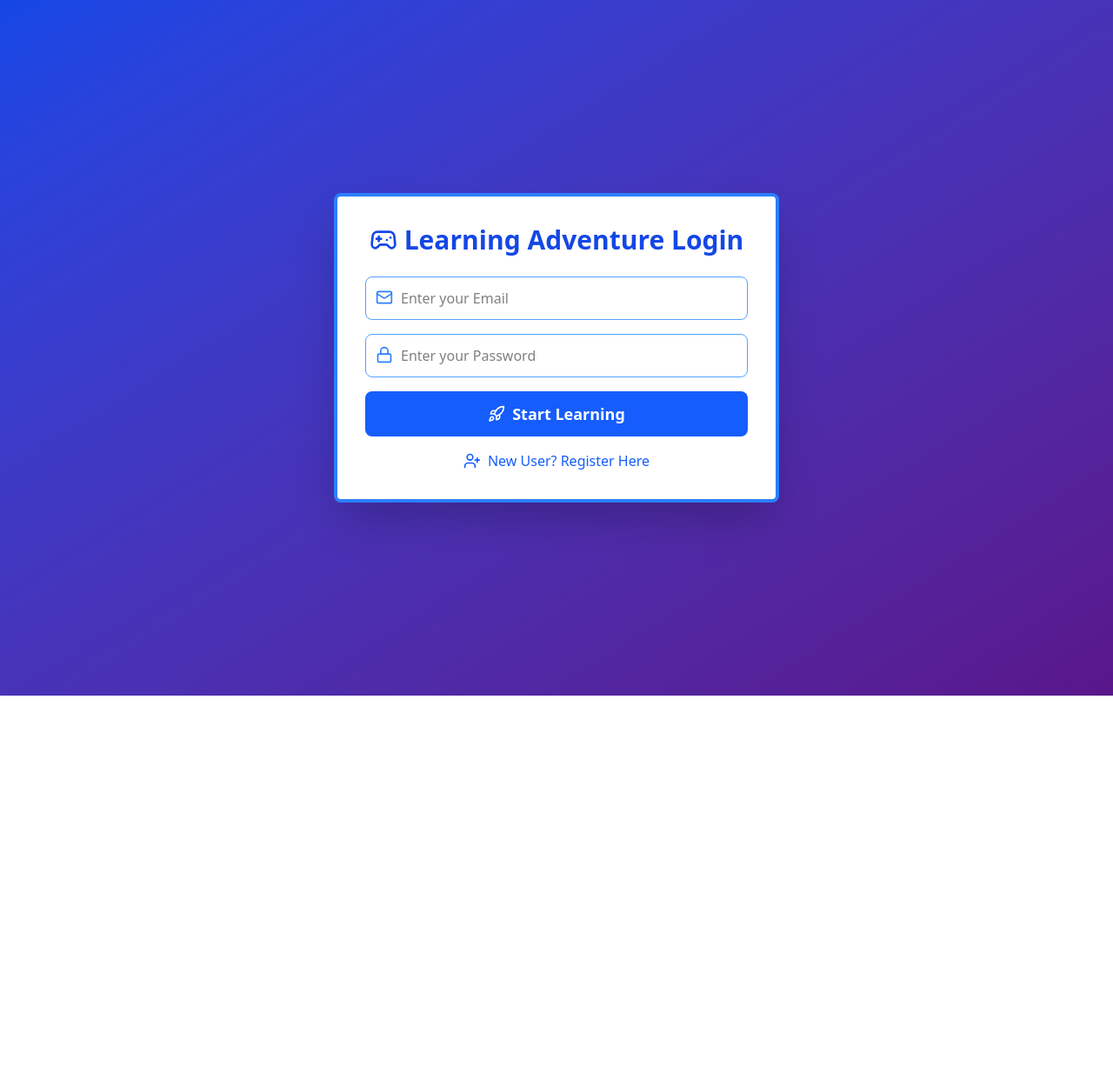
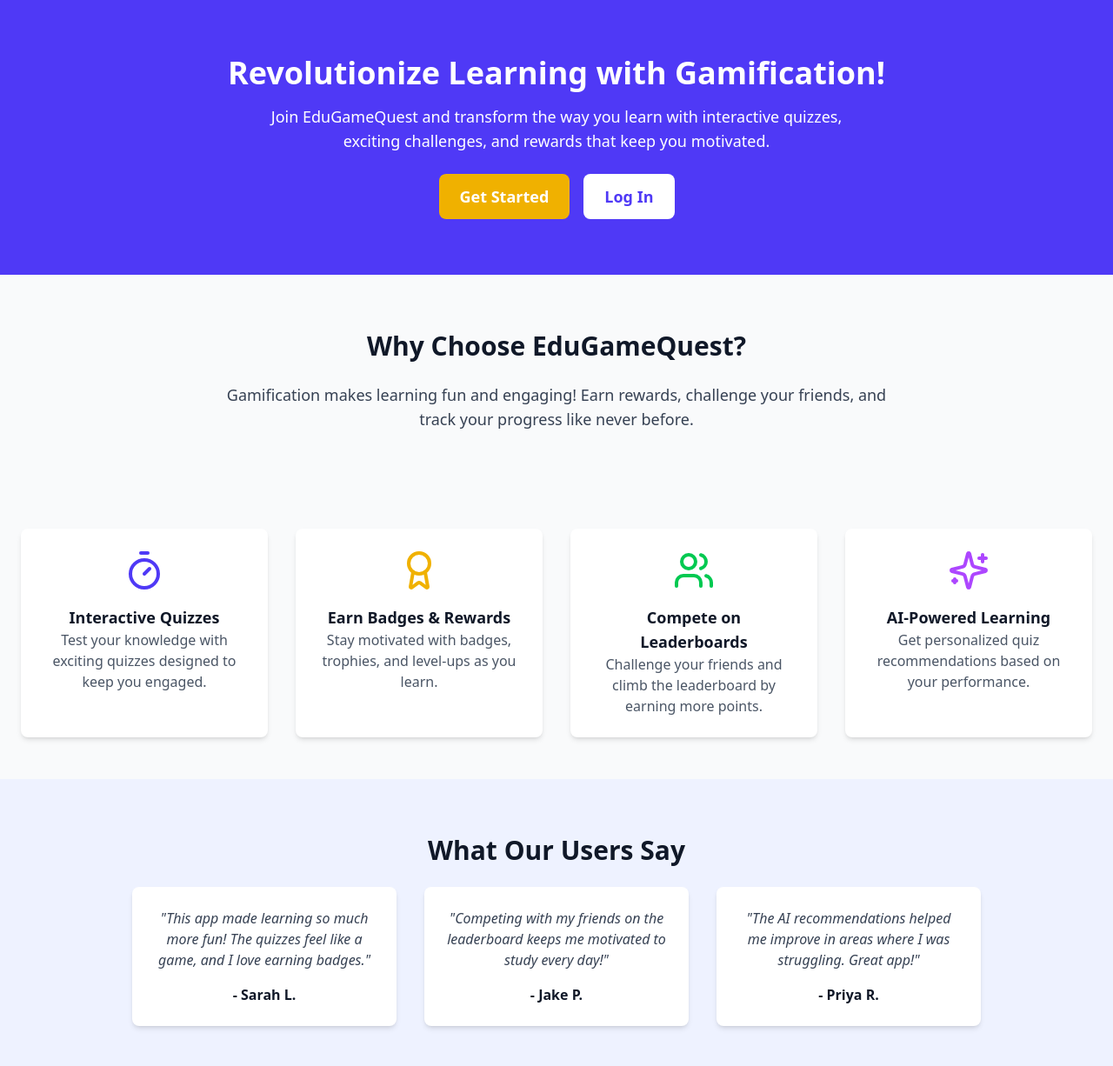
Before and after one commit to Aamir-Hamza/B42_WEB_040_Responsive-Riders, a React (Vite) app in the folder responsive_rider/: page / in a window 1280 px wide. Before the commit this address led to /login. Shown: the top 1226 px of the page at 87% size. Before the commit the page ends 800 px from the top, so only its background shows below. Built offline with nearby package versions, Linux system fonts and the light colour scheme.

Commit message:
home page done

```diff
--- a/responsive_rider/src/App.jsx
+++ b/responsive_rider/src/App.jsx
@@ -4,11 +4,13 @@ import { ProtectedRoute } from './context/ProtectedRoute';
 import DashBoard from './components/DashBoard';
 import Login from './components/Login';
 import Registration from './components/Registration';
+import HomePage from './components/HomePage';
 
 function App() {
   return (
     <AuthProvider>
         <Routes>
+          <Route path="/" element={<HomePage />} />
           <Route path="/login" element={<Login />} />
           <Route path="/register" element={<Registration />} />
           <Route path="/dashboard" element={<ProtectedRoute><DashBoard /></ProtectedRoute>} />
--- /dev/null
+++ b/responsive_rider/src/components/HomePage.jsx
@@ -0,0 +1,84 @@
+import { Trophy, Award, Timer, Users, Sparkles } from 'lucide-react';
+import { useNavigate } from 'react-router-dom';
+
+export default function HomePage() {
+  const navigate = useNavigate();
+
+  return (
+    <div className="min-h-screen bg-gray-50 text-gray-900">
+      {/* Hero Section */}
+      <header className="bg-indigo-600 text-white py-16 text-center">
+        <h1 className="text-4xl font-bold mb-4">Revolutionize Learning with Gamification!</h1>
+        <p className="text-lg max-w-2xl mx-auto">
+          Join EduGameQuest and transform the way you learn with interactive quizzes, exciting challenges, and rewards that keep you motivated.
+        </p>
+        <div className="mt-6 space-x-4">
+          <button onClick={() => navigate('/register')} className="bg-yellow-500 text-white px-6 py-3 rounded-lg text-lg font-semibold hover:bg-yellow-600">Get Started</button>
+          <button onClick={() => navigate('/login')} className="bg-white text-indigo-600 px-6 py-3 rounded-lg text-lg font-semibold hover:bg-indigo-100">Log In</button>
+        </div>
+      </header>
+
+      {/* Why Choose EduGameQuest? */}
+      <section className="py-16 px-6 text-center">
+        <h2 className="text-3xl font-bold mb-6">Why Choose EduGameQuest?</h2>
+        <p className="max-w-3xl mx-auto text-lg text-gray-700">
+          Gamification makes learning fun and engaging! Earn rewards, challenge your friends, and track your progress like never before.
+        </p>
+      </section>
+
+      {/* Feature Highlights */}
+      <section className="py-12 grid grid-cols-1 md:grid-cols-2 lg:grid-cols-4 gap-8 px-6">
+        <div className="bg-white p-6 rounded-lg shadow-md text-center">
+          <Timer className="text-indigo-600 w-12 h-12 mx-auto mb-4" />
+          <h3 className="font-semibold text-lg">Interactive Quizzes</h3>
+          <p className="text-gray-600">Test your knowledge with exciting quizzes designed to keep you engaged.</p>
+        </div>
+        <div className="bg-white p-6 rounded-lg shadow-md text-center">
+          <Award className="text-yellow-500 w-12 h-12 mx-auto mb-4" />
+          <h3 className="font-semibold text-lg">Earn Badges & Rewards</h3>
+          <p className="text-gray-600">Stay motivated with badges, trophies, and level-ups as you learn.</p>
+        </div>
+        <div className="bg-white p-6 rounded-lg shadow-md text-center">
+          <Users className="text-green-500 w-12 h-12 mx-auto mb-4" />
+          <h3 className="font-semibold text-lg">Compete on Leaderboards</h3>
+          <p className="text-gray-600">Challenge your friends and climb the leaderboard by earning more points.</p>
+        </div>
+        <div className="bg-white p-6 rounded-lg shadow-md text-center">
+          <Sparkles className="text-purple-500 w-12 h-12 mx-auto mb-4" />
+          <h3 className="font-semibold text-lg">AI-Powered Learning</h3>
+          <p className="text-gray-600">Get personalized quiz recommendations based on your performance.</p>
+        </div>
+      </section>
+
+      {/* Testimonials */}
+      <section className="py-16 bg-indigo-50 text-center">
+        <h2 className="text-3xl font-bold mb-6">What Our Users Say</h2>
+        <div className="grid grid-cols-1 md:grid-cols-2 lg:grid-cols-3 gap-8 px-6 max-w-5xl mx-auto">
+          <div className="bg-white p-6 rounded-lg shadow-md">
+            <p className="italic text-gray-700">"This app made learning so much more fun! The quizzes feel like a game, and I love earning badges."</p>
+            <h4 className="mt-4 font-semibold">- Sarah L.</h4>
+          </div>
+          <div className="bg-white p-6 rounded-lg shadow-md">
+            <p className="italic text-gray-700">"Competing with my friends on the leaderboard keeps me motivated to study every day!"</p>
+            <h4 className="mt-4 font-semibold">- Jake P.</h4>
+          </div>
+          <div className="bg-white p-6 rounded-lg shadow-md">
+            <p className="italic text-gray-700">"The AI recommendations helped me improve in areas where I was struggling. Great app!"</p>
+            <h4 className="mt-4 font-semibold">- Priya R.</h4>
+          </div>
+        </div>
+      </section>
+
+      {/* Final Call to Action */}
+      <section className="py-16 text-center">
+        <h2 className="text-3xl font-bold mb-4">Ready to Level Up Your Learning?</h2>
+        <p className="text-lg text-gray-700 max-w-2xl mx-auto">
+          Sign up now and start earning rewards while mastering new topics!
+        </p>
+        <div className="mt-6">
+          <button onClick={() => navigate('/register')} className="bg-indigo-600 text-white px-6 py-3 rounded-lg text-lg font-semibold hover:bg-indigo-700">Join Now</button>
+        </div>
+      </section>
+    </div>
+  );
+}
```
